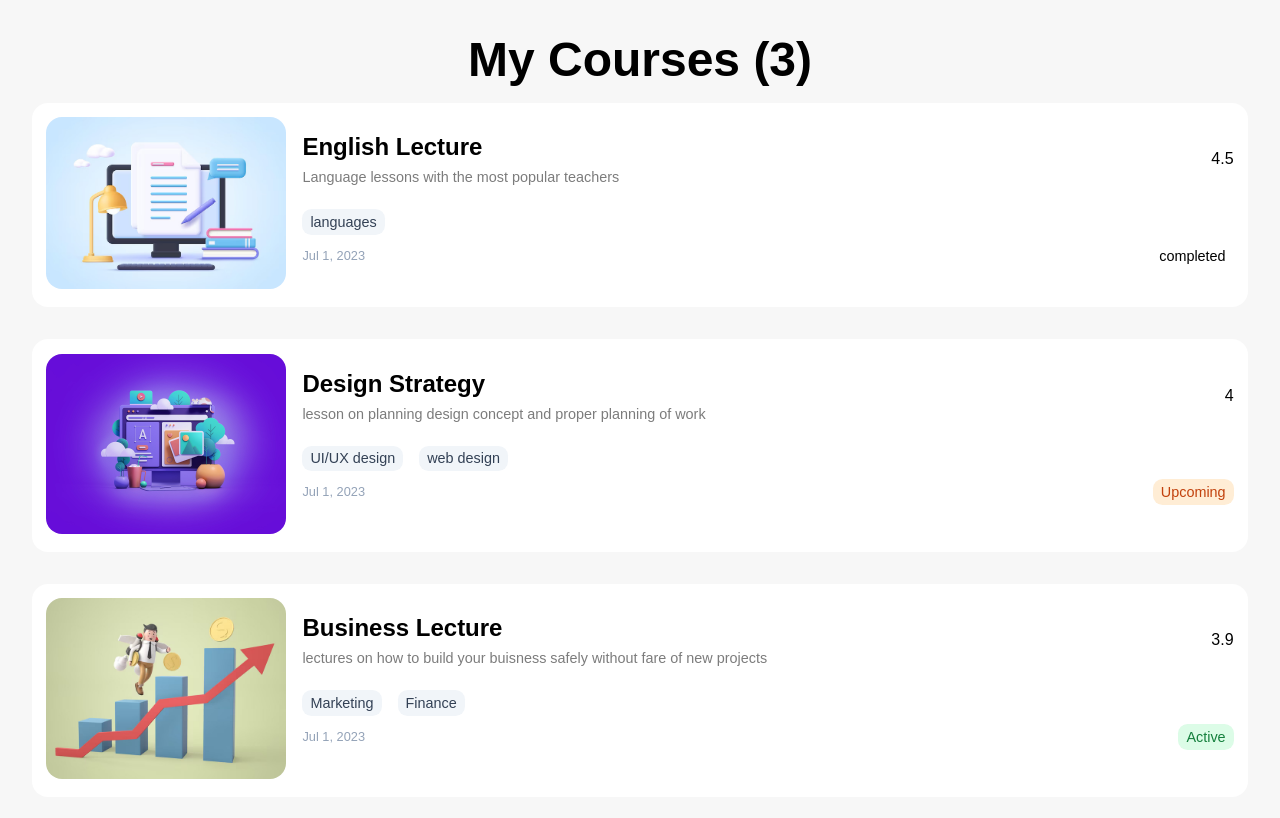
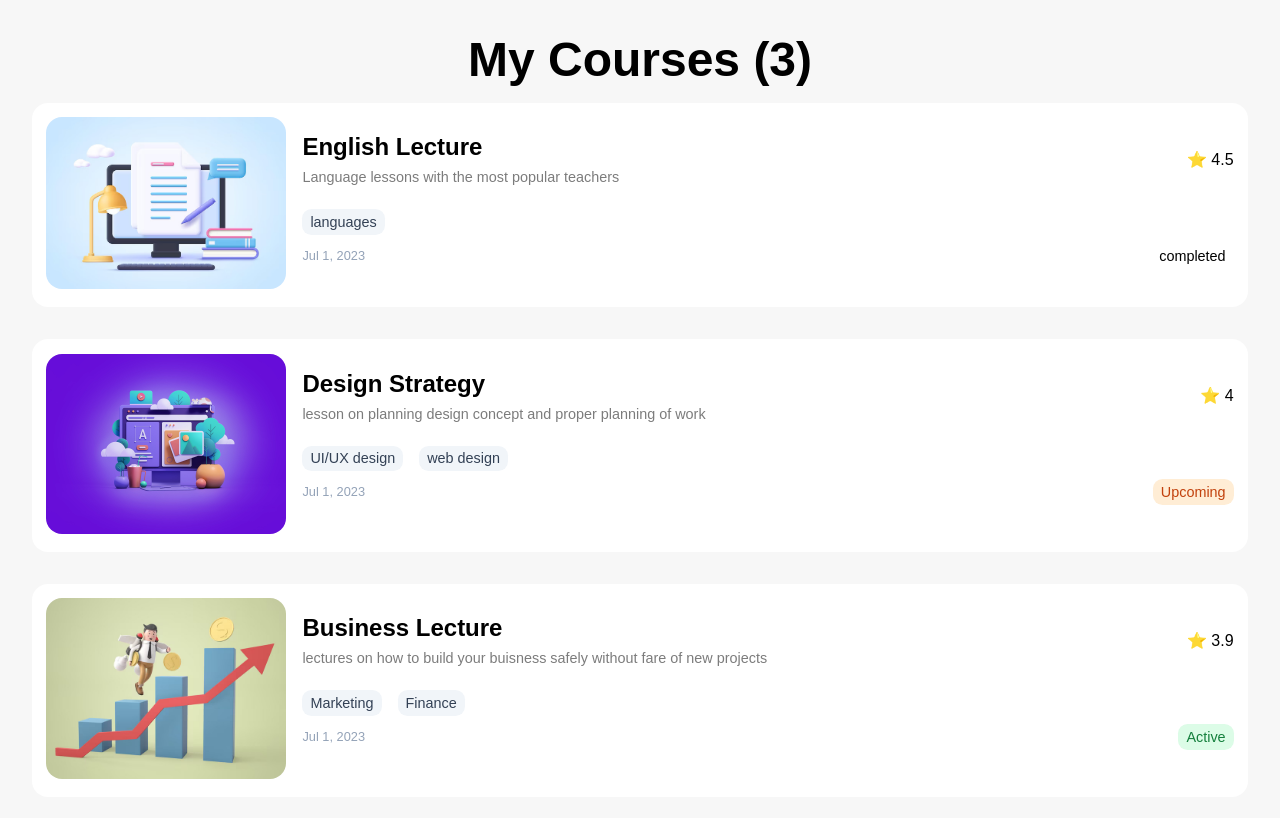
Before and after one commit to azimhatami/react_tutor, a React (Vite) app in the folder courses_list/: page / in a window 1280 px wide. Shown: the top 818 px of the page. Built offline with nearby package versions, Linux system fonts and the light colour scheme.

Commit message:
Add star to rate

```diff
--- a/courses_list/src/components/CourseCard.jsx
+++ b/courses_list/src/components/CourseCard.jsx
@@ -20,7 +20,7 @@ function CourseCardHeader({ title, description, rate}) {
 				<p className='course-title'>{title}</p>
 				<p className='course-description'>{description}</p>
 			</div>
-			<span className='rate'>{rate}</span>
+			<span className='rate'>⭐️ {rate}</span>
 		</div>
 	);
 }
```
